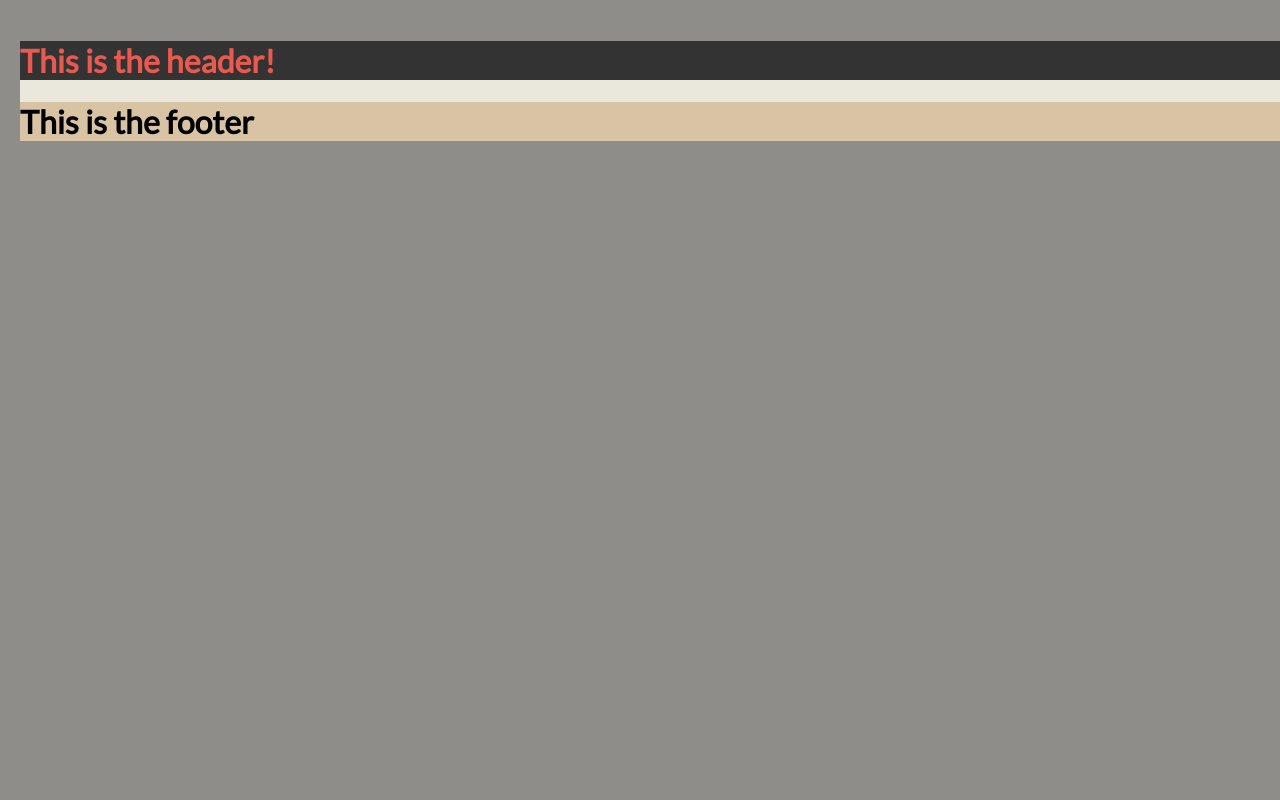
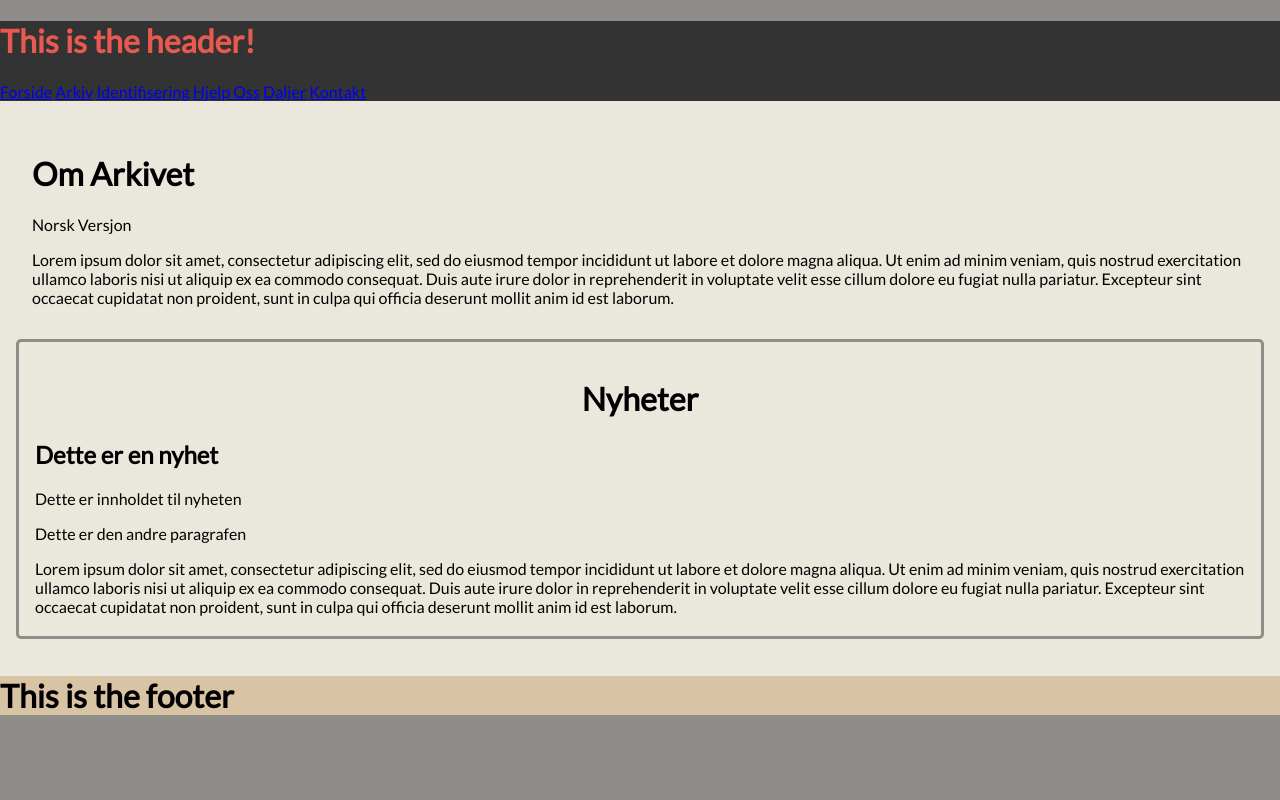
Before and after one commit to Lunarage/IT2805-Main-Project, a plain HTML site: page web/index.html in a window 1280 px wide. Drawn offline with Linux system fonts and the light colour scheme.

Commit message:
Implemented index, kontakt. Started header. Made more dummy data

```diff
--- a/web/css/style.css
+++ b/web/css/style.css
@@ -29,6 +29,12 @@ body{
     margin: 0;
 }
 
+@media only screen and (max-width: 1280px){
+    body{
+        padding: 0px;
+    }
+}
+
 header{
     background-color: var(--dark);
     color: var(--main-red);
@@ -43,3 +49,43 @@ footer{
     width: var(--page-width);
     margin: 0 auto;
 }
+
+#content{
+    padding: 16px;
+}
+
+#content:after{
+    content: "";
+    display: table;
+    clear: both;
+}
+
+#leftcolumn{
+    width: 50%;
+    float: left;
+    padding: 16px;
+}
+
+#rightcolumn{
+    width: 50%;
+    float: right;
+    height: calc(100vh - 500px);
+    overflow-y: auto;
+    padding: 16px;
+    border: solid var(--gray) 3px;
+    border-radius: 5px;
+}
+
+@media only screen and (max-width: 1280px){
+    #leftcolumn{
+        width:100%;
+    }
+
+    #rightcolumn{
+        width:100%;
+    }
+}
+
+#rightcolumn>h1{
+    text-align:center;
+}
--- a/web/data/index.json
+++ b/web/data/index.json
@@ -1,39 +1,54 @@
 {
 "en":{
-    "left-column":{
+    "leftcolumn":{
         "title":"About Arkivet",
         "paragraphs":[
         "English Version",
         "Lorem ipsum dolor sit amet, consectetur adipiscing elit, sed do eiusmod tempor incididunt ut labore et dolore magna aliqua. Ut enim ad minim veniam, quis nostrud exercitation ullamco laboris nisi ut aliquip ex ea commodo consequat. Duis aute irure dolor in reprehenderit in voluptate velit esse cillum dolore eu fugiat nulla pariatur. Excepteur sint occaecat cupidatat non proident, sunt in culpa qui officia deserunt mollit anim id est laborum."
         ]
     },
-    "right-column":{
+    "rightcolumn":{
         "title":"News",
         "news":[
                 {"title": "This is news",
                 "paragraphs":[
                 "This is the content",
-                "This is the second paragraph"
+                "This is the second paragraph",
+                "English Version",
+                "Lorem ipsum dolor sit amet, consectetur adipiscing elit, sed do eiusmod tempor incididunt ut labore et dolore magna aliqua. Ut enim ad minim veniam, quis nostrud exercitation ullamco laboris nisi ut aliquip ex ea commodo consequat. Duis aute irure dolor in reprehenderit in voluptate velit esse cillum dolore eu fugiat nulla pariatur. Excepteur sint occaecat cupidatat non proident, sunt in culpa qui officia deserunt mollit anim id est laborum.",
+                "Lorem ipsum dolor sit amet, consectetur adipiscing elit, sed do eiusmod tempor incididunt ut labore et dolore magna aliqua. Ut enim ad minim veniam, quis nostrud exercitation ullamco laboris nisi ut aliquip ex ea commodo consequat. Duis aute irure dolor in reprehenderit in voluptate velit esse cillum dolore eu fugiat nulla pariatur. Excepteur sint occaecat cupidatat non proident, sunt in culpa qui officia deserunt mollit anim id est laborum.",
+                "Lorem ipsum dolor sit amet, consectetur adipiscing elit, sed do eiusmod tempor incididunt ut labore et dolore magna aliqua. Ut enim ad minim veniam, quis nostrud exercitation ullamco laboris nisi ut aliquip ex ea commodo consequat. Duis aute irure dolor in reprehenderit in voluptate velit esse cillum dolore eu fugiat nulla pariatur. Excepteur sint occaecat cupidatat non proident, sunt in culpa qui officia deserunt mollit anim id est laborum.",
+                "Lorem ipsum dolor sit amet, consectetur adipiscing elit, sed do eiusmod tempor incididunt ut labore et dolore magna aliqua. Ut enim ad minim veniam, quis nostrud exercitation ullamco laboris nisi ut aliquip ex ea commodo consequat. Duis aute irure dolor in reprehenderit in voluptate velit esse cillum dolore eu fugiat nulla pariatur. Excepteur sint occaecat cupidatat non proident, sunt in culpa qui officia deserunt mollit anim id est laborum.",
+                "Lorem ipsum dolor sit amet, consectetur adipiscing elit, sed do eiusmod tempor incididunt ut labore et dolore magna aliqua. Ut enim ad minim veniam, quis nostrud exercitation ullamco laboris nisi ut aliquip ex ea commodo consequat. Duis aute irure dolor in reprehenderit in voluptate velit esse cillum dolore eu fugiat nulla pariatur. Excepteur sint occaecat cupidatat non proident, sunt in culpa qui officia deserunt mollit anim id est laborum.",
+                "Lorem ipsum dolor sit amet, consectetur adipiscing elit, sed do eiusmod tempor incididunt ut labore et dolore magna aliqua. Ut enim ad minim veniam, quis nostrud exercitation ullamco laboris nisi ut aliquip ex ea commodo consequat. Duis aute irure dolor in reprehenderit in voluptate velit esse cillum dolore eu fugiat nulla pariatur. Excepteur sint occaecat cupidatat non proident, sunt in culpa qui officia deserunt mollit anim id est laborum.",
+                "Lorem ipsum dolor sit amet, consectetur adipiscing elit, sed do eiusmod tempor incididunt ut labore et dolore magna aliqua. Ut enim ad minim veniam, quis nostrud exercitation ullamco laboris nisi ut aliquip ex ea commodo consequat. Duis aute irure dolor in reprehenderit in voluptate velit esse cillum dolore eu fugiat nulla pariatur. Excepteur sint occaecat cupidatat non proident, sunt in culpa qui officia deserunt mollit anim id est laborum."
                 ]
             }
         ]
     }
 },
 "no":{
-    "left-column":{
+    "leftcolumn":{
         "title":"Om Arkivet",
         "paragraphs":[
         "Norsk Versjon",
         "Lorem ipsum dolor sit amet, consectetur adipiscing elit, sed do eiusmod tempor incididunt ut labore et dolore magna aliqua. Ut enim ad minim veniam, quis nostrud exercitation ullamco laboris nisi ut aliquip ex ea commodo consequat. Duis aute irure dolor in reprehenderit in voluptate velit esse cillum dolore eu fugiat nulla pariatur. Excepteur sint occaecat cupidatat non proident, sunt in culpa qui officia deserunt mollit anim id est laborum."
         ]
     },
-    "right-column":{
+    "rightcolumn":{
         "title":"Nyheter",
         "news":[
                 {"title": "Dette er en nyhet",
                 "paragraphs":[
                 "Dette er innholdet til nyheten",
-                "Dette er den andre paragrafen"
+                "Dette er den andre paragrafen",
+                "Lorem ipsum dolor sit amet, consectetur adipiscing elit, sed do eiusmod tempor incididunt ut labore et dolore magna aliqua. Ut enim ad minim veniam, quis nostrud exercitation ullamco laboris nisi ut aliquip ex ea commodo consequat. Duis aute irure dolor in reprehenderit in voluptate velit esse cillum dolore eu fugiat nulla pariatur. Excepteur sint occaecat cupidatat non proident, sunt in culpa qui officia deserunt mollit anim id est laborum.",
+                "Lorem ipsum dolor sit amet, consectetur adipiscing elit, sed do eiusmod tempor incididunt ut labore et dolore magna aliqua. Ut enim ad minim veniam, quis nostrud exercitation ullamco laboris nisi ut aliquip ex ea commodo consequat. Duis aute irure dolor in reprehenderit in voluptate velit esse cillum dolore eu fugiat nulla pariatur. Excepteur sint occaecat cupidatat non proident, sunt in culpa qui officia deserunt mollit anim id est laborum.",
+                "Lorem ipsum dolor sit amet, consectetur adipiscing elit, sed do eiusmod tempor incididunt ut labore et dolore magna aliqua. Ut enim ad minim veniam, quis nostrud exercitation ullamco laboris nisi ut aliquip ex ea commodo consequat. Duis aute irure dolor in reprehenderit in voluptate velit esse cillum dolore eu fugiat nulla pariatur. Excepteur sint occaecat cupidatat non proident, sunt in culpa qui officia deserunt mollit anim id est laborum.",
+                "Lorem ipsum dolor sit amet, consectetur adipiscing elit, sed do eiusmod tempor incididunt ut labore et dolore magna aliqua. Ut enim ad minim veniam, quis nostrud exercitation ullamco laboris nisi ut aliquip ex ea commodo consequat. Duis aute irure dolor in reprehenderit in voluptate velit esse cillum dolore eu fugiat nulla pariatur. Excepteur sint occaecat cupidatat non proident, sunt in culpa qui officia deserunt mollit anim id est laborum.",
+                "Lorem ipsum dolor sit amet, consectetur adipiscing elit, sed do eiusmod tempor incididunt ut labore et dolore magna aliqua. Ut enim ad minim veniam, quis nostrud exercitation ullamco laboris nisi ut aliquip ex ea commodo consequat. Duis aute irure dolor in reprehenderit in voluptate velit esse cillum dolore eu fugiat nulla pariatur. Excepteur sint occaecat cupidatat non proident, sunt in culpa qui officia deserunt mollit anim id est laborum.",
+                "Lorem ipsum dolor sit amet, consectetur adipiscing elit, sed do eiusmod tempor incididunt ut labore et dolore magna aliqua. Ut enim ad minim veniam, quis nostrud exercitation ullamco laboris nisi ut aliquip ex ea commodo consequat. Duis aute irure dolor in reprehenderit in voluptate velit esse cillum dolore eu fugiat nulla pariatur. Excepteur sint occaecat cupidatat non proident, sunt in culpa qui officia deserunt mollit anim id est laborum.",
+                "Lorem ipsum dolor sit amet, consectetur adipiscing elit, sed do eiusmod tempor incididunt ut labore et dolore magna aliqua. Ut enim ad minim veniam, quis nostrud exercitation ullamco laboris nisi ut aliquip ex ea commodo consequat. Duis aute irure dolor in reprehenderit in voluptate velit esse cillum dolore eu fugiat nulla pariatur. Excepteur sint occaecat cupidatat non proident, sunt in culpa qui officia deserunt mollit anim id est laborum."
                 ]
             }
         ]
--- a/web/data/kontakt.json
+++ b/web/data/kontakt.json
@@ -2,12 +2,13 @@
 "en":{
     "title":"Contact",
     "tel":"81549300",
-    "e-mail":"arkivet@samfundet.no",
+    "email":"arkivet@samfundet.no",
     "address":"Arkivet ved Studetersamfundet Elgeseter Gate 1, 7030 Trondheim"
 },
 "no":{
     "title":"Kontaktinformasjon",
     "tel":"81549300",
-    "e-mail":"arkivet@samfundet.no",
+    "email":"arkivet@samfundet.no",
     "address":"Arkivet ved Studetersamfundet Elgeseter Gate 1, 7030 Trondheim"
 }
+}
--- a/web/index.html
+++ b/web/index.html
@@ -13,12 +13,74 @@
         if(!GET.lang){
             GET.lang = "no";
         }
+
+        function getContent(lang="no"){ //Defaults to norwegian unless argument is specified
+            //New request object
+            let request = new XMLHttpRequest();
+            //Where we want to put new elements
+            let leftcolumn = document.getElementById('leftcolumn');
+            let rightcolumn = document.getElementById('rightcolumn');
+
+            request.onreadystatechange = function(){
+            //What happens when the request changes state a.k.a what we do when we get the response
+                //readyState 4 = response ready
+                if(this.readyState == 4){
+                    //clear the previous content
+                    leftcolumn.innerHTML = "";
+                    rightcolumn.innerHTML = "";
+                    //convert text to JSON
+                    let data = JSON.parse(this.response);
+                    //Choose language
+                    if(lang == "no"){
+                        data = data.no;
+                    }else if(lang == "en"){
+                        data = data.en;
+                    }
+
+                    let leftdata = data.leftcolumn;
+                    //Create an element and append it to content
+                    let header = document.createElement('h1');
+                    header.innerText = leftdata.title;
+                    leftcolumn.appendChild(header);
+
+                    for(let i = 0; i < leftdata.paragraphs.length; i++){
+                        let para = document.createElement('p');
+                        para.innerText = leftdata.paragraphs[i];
+                        leftcolumn.appendChild(para);
+                    }
+
+                    let rightdata = data.rightcolumn;
+                    header = document.createElement('h1');
+                    header.innerText = rightdata.title;
+                    rightcolumn.appendChild(header);
+                    for(let i = 0; i < rightdata.news.length; i++){
+                        let header = document.createElement('h2');
+                        header.innerText = rightdata.news[i].title;
+                        rightcolumn.appendChild(header);
+                        for(let k = 0; k < rightdata.news[i].paragraphs.length; k++){
+                            let para = document.createElement('p');
+                            para.innerText = rightdata.news[i].paragraphs[k];
+                            rightcolumn.appendChild(para);
+                        }
+                    }
+                }
+            }
+
+            //Open and send the request
+            request.open('GET','data/index.json',true);
+            request.send();
+        }
     </script>
 </head>
 <body>
     <div id='container'>
         <header id='header'><script>getHeader()</script></header>
-        <div id='content'><script>getContent(GET.lang)</script></div>
+        <div id='content'>
+            <div class='flexbox'>
+                <div id="leftcolumn"></div>
+                <div id="rightcolumn"><script>getContent(GET.lang)</script></div>
+            </div>
+        </div>
         <footer id='footer'><script>getFooter()</script></footer>
     </div>
 </body>
--- a/web/modules/header.html
+++ b/web/modules/header.html
@@ -1 +1,7 @@
 <h1>This is the header!</h1>
+<a href='index.html'>Forside</a>
+<a href='arkiv.html'>Arkiv</a>
+<a href='identifisering.html'>Identifisering</a>
+<a href='hjelp_oss.html'>Hjelp Oss</a>
+<a href='daljer.html'>Daljer</a>
+<a href='kontakt.html'>Kontakt</a>
```
Also changed, not shown: web/data/identifisering.json (+76 -0 lines), web/kontakt.html (+45 -0 lines).
